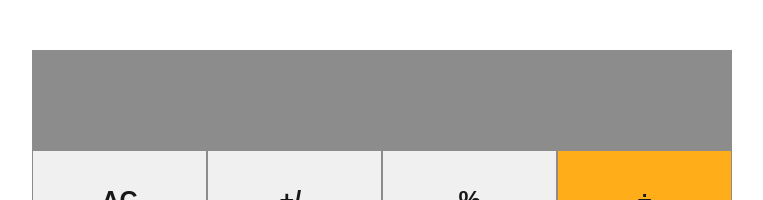
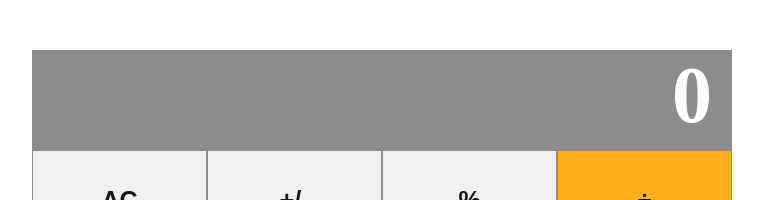
Before and after one commit to vieiramanda11/react-calculator, a React (Create React App) app: page / in a window 1280 px wide. Shown: the top 200 px of the page, without its empty margins (258-1021 px from the left). Built offline with nearby package versions, Linux system fonts and the light colour scheme.

Commit message:
destructuring app component

```diff
--- a/src/components/App.js
+++ b/src/components/App.js
@@ -1,10 +1,11 @@
 import React, { useState } from 'react';
+import PropTypes from 'prop-types';
 import Display from './Display';
 import ButtonPanel from './ButtonPanel';
 import Calculate from '../logic/calculate';
 
-const App = () => {
-  const [state, setState] = useState({
+const App = ({ state, setState }) => {
+  [state, setState] = useState({
     total: null,
     next: null,
     operation: null,
@@ -16,10 +17,15 @@ const App = () => {
 
   return (
     <div className="app">
-      <Display result={state.next || state.total} />
+      <Display result={state.next || state.total || 0} />
       <ButtonPanel clickHandler={handleClick} />
     </div>
   );
 };
 
+App.propTypes = {
+  state: PropTypes.func.isRequired,
+  setState: PropTypes.func.isRequired,
+};
+
 export default App;
```
